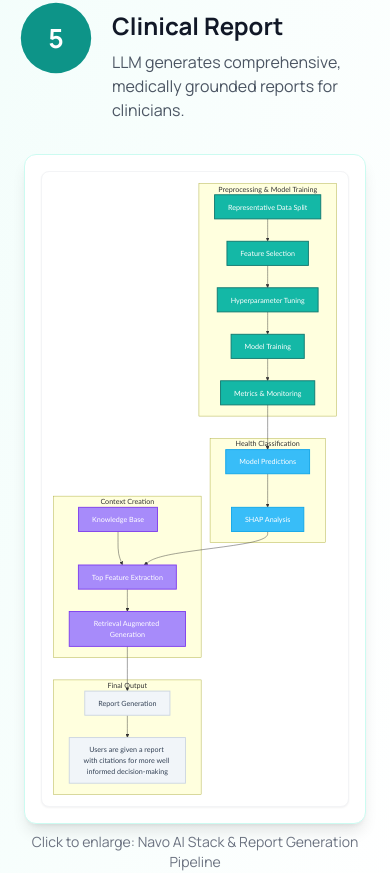
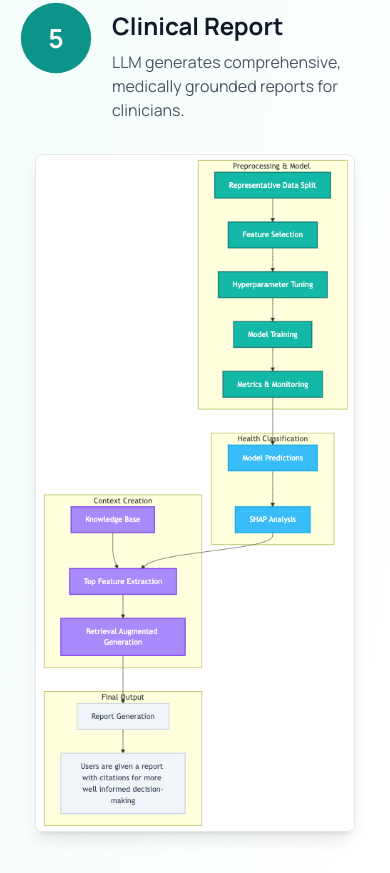
Before and after one commit to navo-health/navo-health-website, a React (Vite) app: page / in a window 390 px wide. Shown: the part 3495-4368 px from the top of the page. Built offline with nearby package versions, Linux system fonts and the light colour scheme.

Commit message:
Fix mermaid diagram on mobile screens issue

```diff
--- a/src/components/Journey.tsx
+++ b/src/components/Journey.tsx
@@ -192,8 +192,16 @@ const Journey = () => {
               </div>
             </div>
           </div>
-          {/* Diagram (right) */}
+          {/* Diagram (right) - fallback image on mobile, Mermaid diagram on md+ */}
           <div className={`flex-1 min-w-[250px] max-w-md mx-auto lg:mx-0 order-2 lg:order-none flex flex-col items-center justify-center transition-all duration-700 opacity-0 translate-y-8 ${visible ? 'animate-fade-in-hero delay-[800ms] opacity-100 translate-y-0' : ''}`}>
+            {/* Mobile: fallback image */}
+            <img
+              src="/lovable-uploads/mermaid-diagram-fallback.png"
+              alt="Navo AI Stack Diagram"
+              className="block md:hidden w-full max-w-xs rounded-lg border border-gray-200 shadow-lg mb-2"
+            />
+            {/* Desktop: interactive Mermaid diagram */}
+            <div className="hidden md:block w-full">
               <Dialog>
                 <DialogTrigger asChild>
                   <button className="w-full rounded-xl shadow-lg bg-white p-4 border border-teal-100 hover:shadow-2xl transition-shadow duration-300 cursor-pointer">
@@ -297,6 +305,7 @@ const Journey = () => {
             </div>
           </div>
         </div>
+      </div>
     </section>
   );
 };
```
Also changed, not shown: public/lovable-uploads/mermaid-diagram-fallback.png (added). Lines whose indentation alone changed are shown as unchanged.
